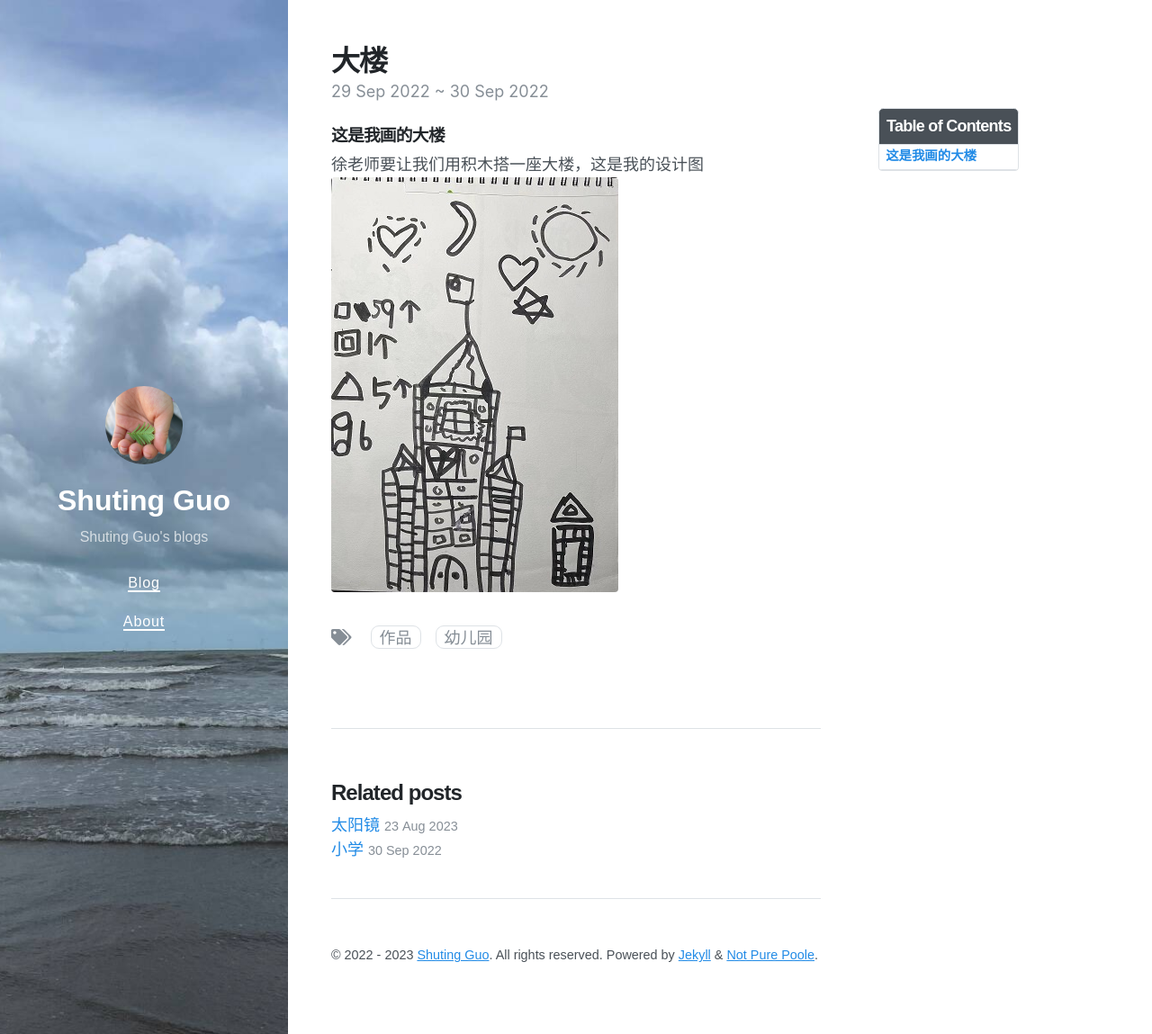
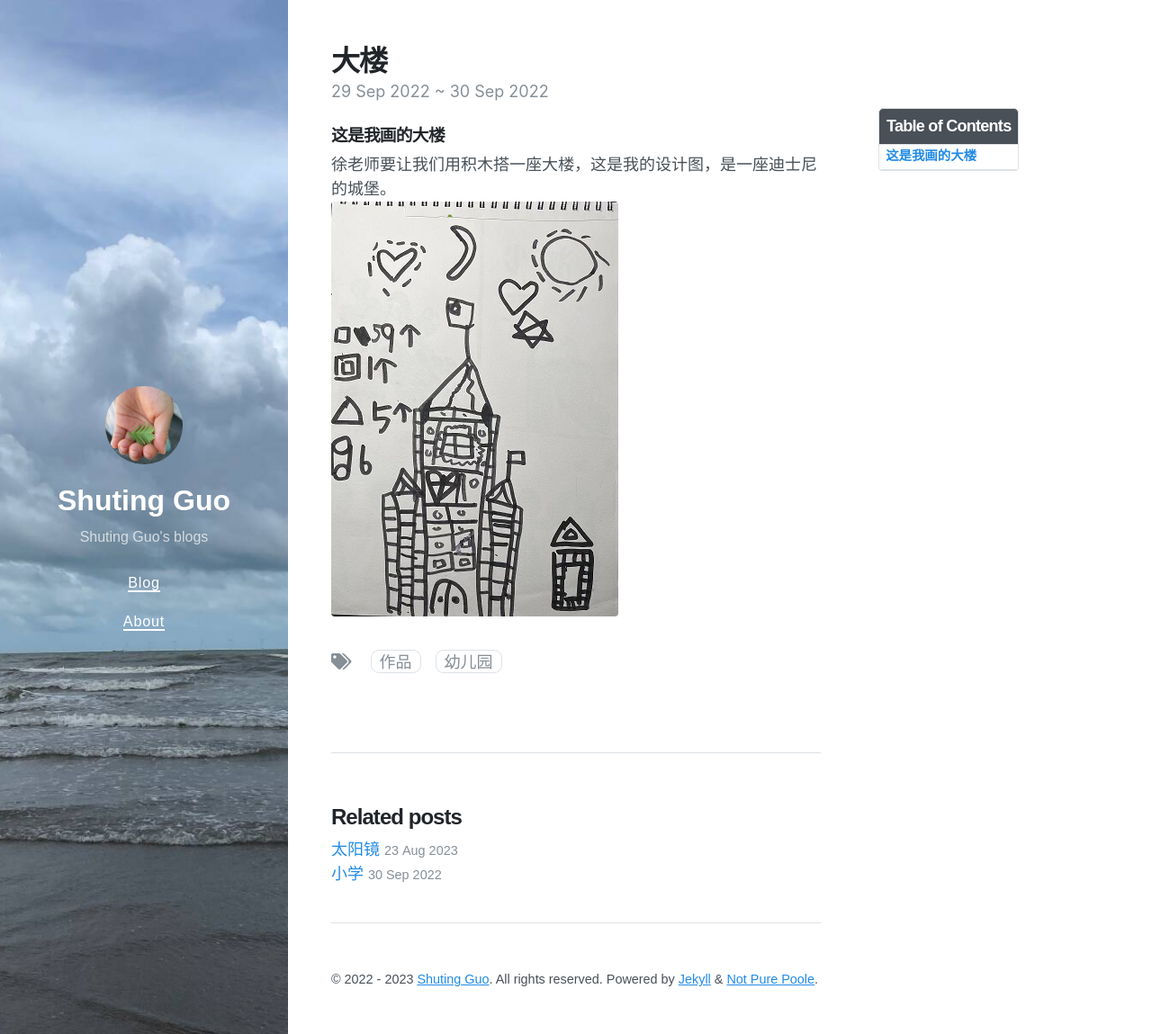
Before and after one commit to bingbing1263/guoshuting, a Jekyll site: the page built from _posts/2023-08-25-我的画.md, in a window 1280 px wide and 1149 px high. Shown: the whole window at 90% size. Built offline with Jekyll 4.4.1, drawn with Linux system fonts in a browser that asks for light colours; nearby versions of some CDN libraries.

Commit message:
更新 2023-08-25-我的画.md

```diff
--- a/_posts/2023-08-25-我的画.md
+++ b/_posts/2023-08-25-我的画.md
@@ -8,5 +8,5 @@ toc:  true
 ---
 
 ### 这是我画的大楼
-徐老师要让我们用积木搭一座大楼，这是我的设计图
+徐老师要让我们用积木搭一座大楼，这是我的设计图，是一座迪士尼的城堡。
  <img src="/images/posts/2023-08-25/1.jpg">
```
